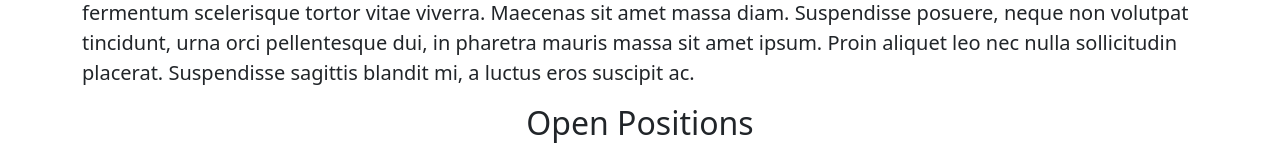
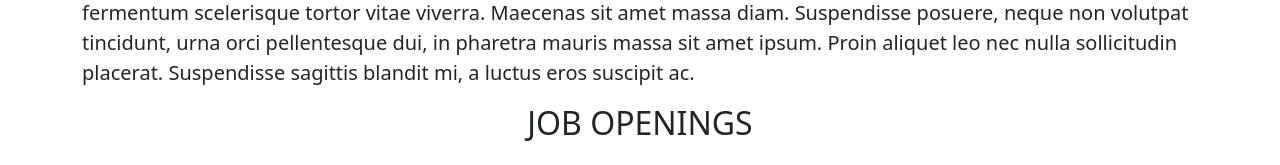
Before and after one commit to Ruchi-coder2004/intro-to-flask, a Flask app: page / in a window 1280 px wide. Shown: the part 662-827 px from the top of the page. Run offline with Flask 3, Linux system fonts and the light colour scheme.

Commit message:
MADE SOME CHANGES

```diff
--- a/templates/home.html
+++ b/templates/home.html
@@ -4,7 +4,7 @@
     <title>
       Ruchitha's website
     </title>
-    <link rel="icon" type="image/x-icon" href="https://32e2c741-8899-413d-bfe7-c1d4a8bb3a30-00-335spr46hca2j.pike.repl.co/static/banner.jpg">
+    <link rel="icon" type="image/x-icon" href="static/banner.jpg">
     <metacharset="utf-8">
     <meta name="viewport" content="width=device-width, initial-scale=1">
     <link href="https://cdn.jsdelivr.net/npm/bootstrap@5.3.3/dist/css/bootstrap.min.css" rel="stylesheet" integrity="sha384-QWTKZyjpPEjISv5WaRU9OFeRpok6YctnYmDr5pNlyT2bRjXh0JMhjY6hW+ALEwIH" crossorigin="anonymous">
@@ -19,10 +19,10 @@
   <body>
     <div class="container">
       <h1 class="text-center mt-2 mb-4">{{company_name}} Carrier</h1>
-      <img src="https://32e2c741-8899-413d-bfe7-c1d4a8bb3a30-00-335spr46hca2j.pike.repl.co/static/banner.jpg" class="img-fluid" id="banner">
+      <img src="static/banner.jpg" class="img-fluid" id="banner">
       <h2 class="text-center mt-4">About Jovian</h2>
       <p class="lead">Lorem ipsum dolor sit amet, consectetur adipiscing elit. Ut bibendum scelerisque arcu ac finibus. Integer rhoncus lorem sit amet urna suscipit pulvinar. Vestibulum ut gravida risus. In sollicitudin pulvinar nulla, at molestie est blandit eu. Donec gravida massa mollis tortor posuere dapibus. Phasellus vel orci diam. Integer lacinia diam ac odio ultricies, quis tincidunt justo volutpat. Sed volutpat quam libero, a vulputate odio tempus vitae. Nunc suscipit, risus eu venenatis molestie, felis nunc pulvinar elit, at posuere metus felis sed tortor. Nunc porta ultricies lacinia. Maecenas fermentum scelerisque tortor vitae viverra. Maecenas sit amet massa diam. Suspendisse posuere, neque non volutpat tincidunt, urna orci pellentesque dui, in pharetra mauris massa sit amet ipsum. Proin aliquet leo nec nulla sollicitudin placerat. Suspendisse sagittis blandit mi, a luctus eros suscipit ac.</p>
-      <h2 class="text-center mt-2 mb-4">Open Positions</h2>
+      <h2 class="text-center mt-2 mb-4">JOB OPENINGS</h2>
       <p class="text-center">
         {%for job in jobs%}
           {%include 'jobitem.html'%}
```
